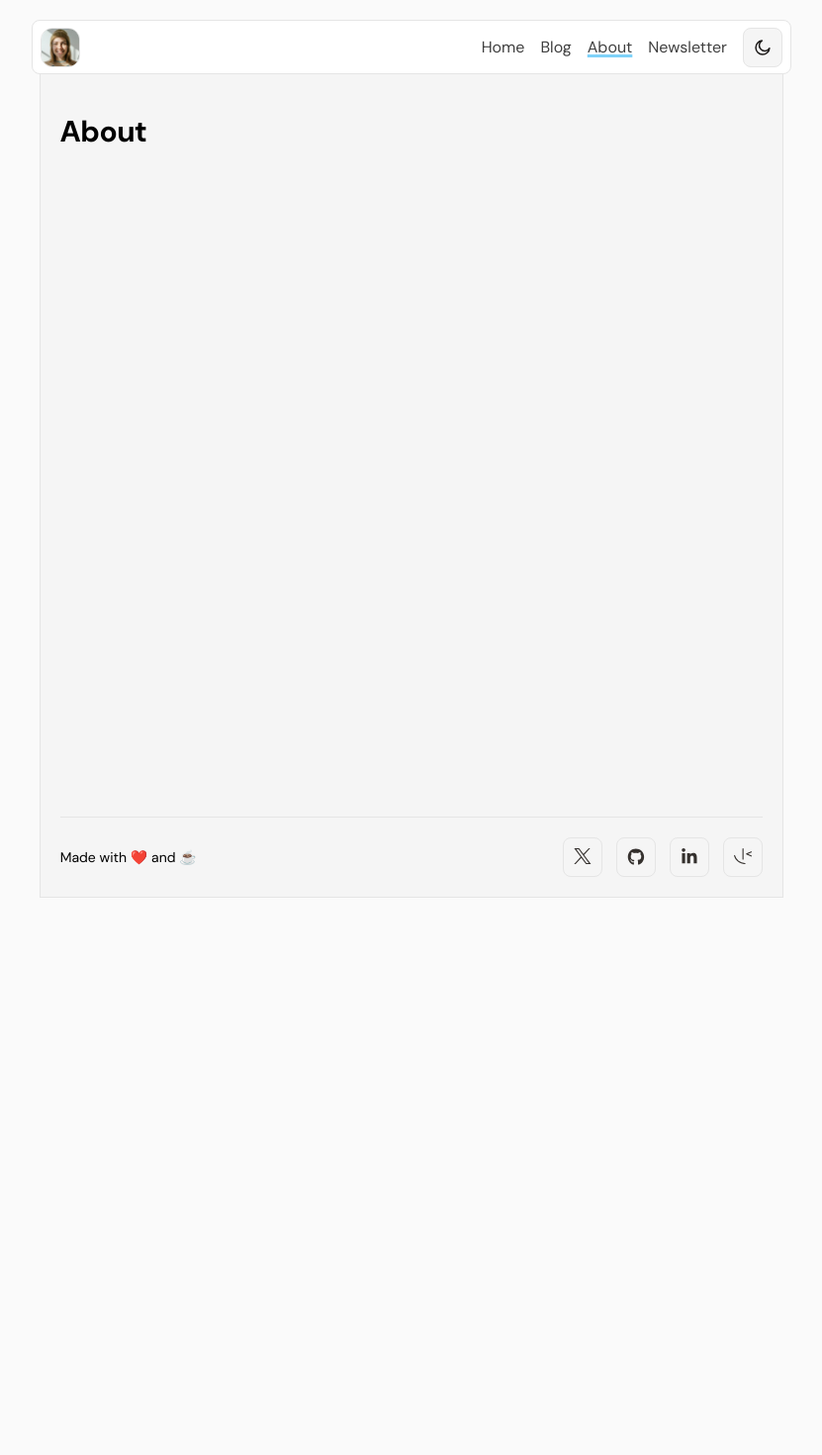
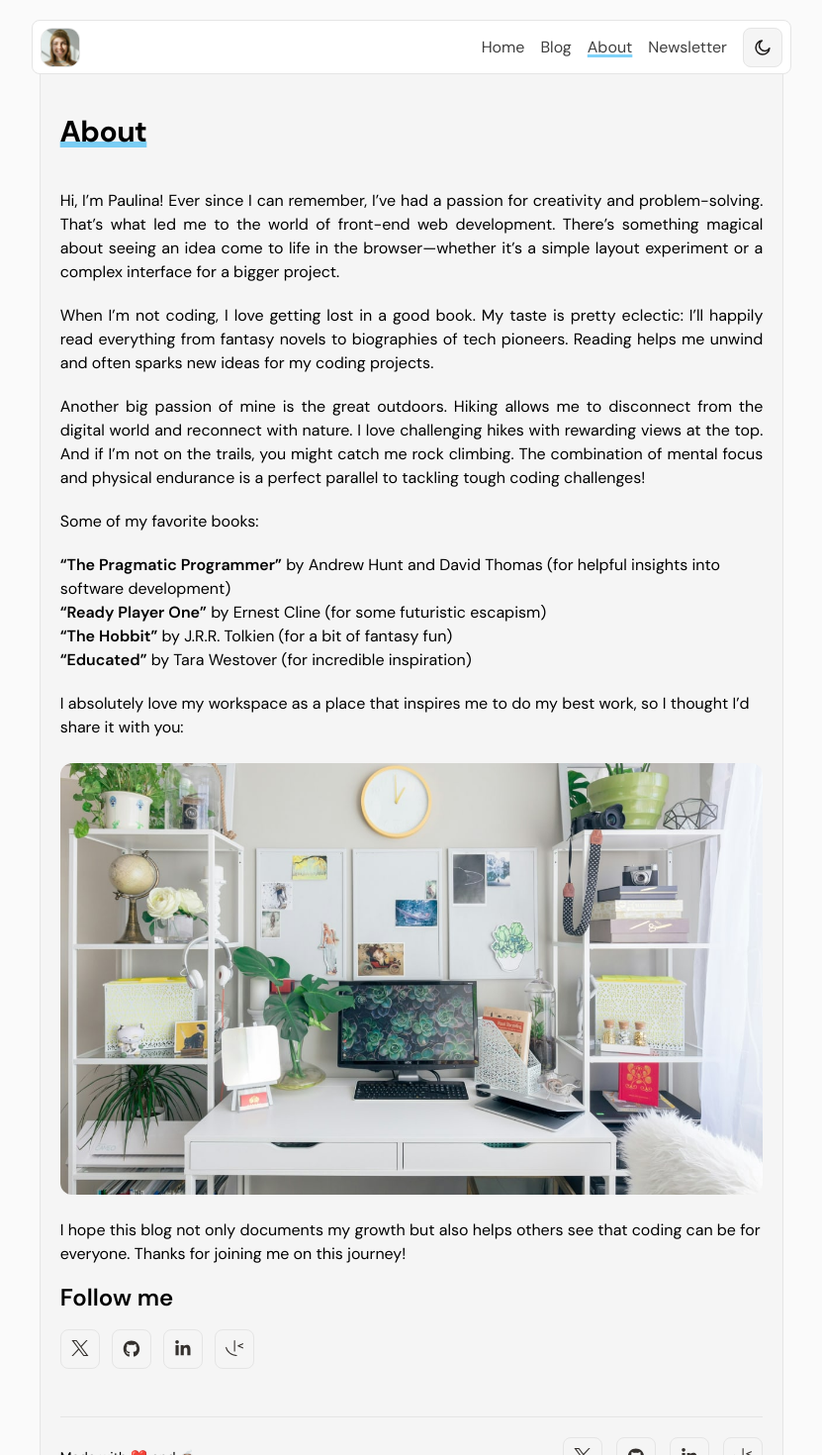
Before and after one commit to valts08/personal_blog, a React (Vite) app: page /about in a window 1280 px wide. Shown: the top 1470 px of the page at 99% size, without its empty margins (224-1055 px from the left). Before the commit the page ends 907 px from the top, so only its background shows below. Built offline with nearby package versions, Linux system fonts and the light colour scheme.

Commit message:
Moved the most used media links to a separate component, added a PageHeading component for unified styling

```diff
--- a/src/components/Footer.tsx
+++ b/src/components/Footer.tsx
@@ -1,4 +1,4 @@
-import LogoImg from "./LogoImg";
+import MediaLinks from "./MediaLinks";
 
 const Footer = () => {
 
@@ -9,10 +9,7 @@ const Footer = () => {
                 <div className='flex justify-between'>
                     <span className='text-sm place-self-center'>Made with ❤️ and ☕</span>
                     <div className="flex gap-x-3.5 place-self-center">
-                        <LogoImg type='x' />
-                        <LogoImg type='github' />
-                        <LogoImg type='linkedin' />
-                        <LogoImg type='frontend-mentor' />
+                        <MediaLinks />
                     </div>
                 </div>
             </footer>
--- /dev/null
+++ b/src/components/MediaLinks.tsx
@@ -0,0 +1,15 @@
+import LogoImg from "./LogoImg"
+
+const MediaLinks = () => {
+
+    return (
+        <>
+            <LogoImg type='x' />
+            <LogoImg type='github' />
+            <LogoImg type='linkedin' />
+            <LogoImg type='frontend-mentor' />
+        </>
+    )
+}
+
+export default MediaLinks
--- /dev/null
+++ b/src/components/PageHeading.tsx
@@ -0,0 +1,10 @@
+const PageHeading = ({ children }: any) => {
+
+    return (
+        <h1 className="text-3xl font-bold pb-5 underline decoration-sky-500/50 decoration-6 underline-offset-0">
+            {children}
+        </h1>
+    )
+}
+
+export default PageHeading
--- a/src/pages/about/About.tsx
+++ b/src/pages/about/About.tsx
@@ -1,8 +1,65 @@
+import WorkspaceImgLarge from "../../assets/images/image-workspace-large.jpg"
+import WorkspaceImgSmall from "../../assets/images/image-workspace-small.jpg"
+import MediaLinks from "../../components/MediaLinks";
+import PageHeading from "../../components/PageHeading";
+
 const About = () => {
 
     return (
         <section className="min-h-[750px] pt-10 pb-3">
-            <h1 className="text-3xl font-bold">About</h1>
+            <PageHeading>About</PageHeading>
+            <article>
+                <div className="py-5 text-justify">
+                    <p>
+                        Hi, I’m Paulina! Ever since I can remember,
+                        I’ve had a passion for creativity and problem-solving.
+                        That’s what led me to the world of front-end web development.
+                        There’s something magical about seeing an idea come to life in the browser—whether it’s a simple layout experiment or a complex interface for a bigger project.
+                    </p>
+                    <p className="py-5">
+                        When I’m not coding, I love getting lost in a good book. My taste is pretty eclectic:
+                        I’ll happily read everything from fantasy novels to biographies of tech pioneers.
+                        Reading helps me unwind and often sparks new ideas for my coding projects.
+                    </p>
+                    <p>
+                        Another big passion of mine is the great outdoors.
+                        Hiking allows me to disconnect from the digital world and reconnect with nature.
+                        I love challenging hikes with rewarding views at the top. And if I’m not on the trails, you might catch me rock climbing.
+                        The combination of mental focus and physical endurance is a perfect parallel to tackling tough coding challenges!
+                    </p>
+                </div>
+                <h4>Some of my favorite books:</h4>
+                <ul className="py-5 marker:text-gray-950">
+                    <li>
+                        <span className="font-semibold">“The Pragmatic Programmer”</span> by Andrew Hunt and David Thomas (for helpful insights into software development)
+                    </li>
+                    <li>
+                        <span className="font-semibold">“Ready Player One”</span> by Ernest Cline (for some futuristic escapism)
+                    </li>
+                    <li>
+                        <span className="font-semibold">“The Hobbit”</span> by J.R.R. Tolkien (for a bit of fantasy fun)
+                    </li>
+                    <li>
+                        <span className="font-semibold">“Educated”</span> by Tara Westover (for incredible inspiration)
+                    </li>
+                </ul>
+                <span>
+                    I absolutely love my workspace as a place that inspires me to do my best work, so I thought I’d share it with you:
+                </span>
+                <div className="my-6">
+                    <img className="rounded-xl" src={window.innerWidth > 500 ? WorkspaceImgLarge : WorkspaceImgSmall} alt="workspace-image" />
+                </div>
+                <p>
+                    I hope this blog not only documents my growth but also helps others see that coding can be for everyone.
+                    Thanks for joining me on this journey!
+                </p>
+            </article>
+            <article className="pb-9">
+                <h2 className="text-2xl font-semibold py-4">Follow me</h2>
+                <div className="flex gap-x-3 place-self-start">
+                    <MediaLinks />
+                </div>
+            </article>
         </section>
     );
 }
--- a/src/pages/blog/Blog.tsx
+++ b/src/pages/blog/Blog.tsx
@@ -1,12 +1,13 @@
 import { mockArticles } from '../../utils/mockArticles';
 import ArticleList from "../../components/ArticleList";
+import PageHeading from '../../components/PageHeading';
 
 const Blog = () => {
 
     return (
         <section className='min-h-[750px]'>
             <article className="pt-10 pb-3">
-                <h1 className="text-3xl font-bold pb-3">My Articles</h1>
+                <PageHeading>My Articles</PageHeading>
                 <p>Below are all my recent blog posts. Click on any title to read the full article.</p>
             </article>
             <ArticleList articles={mockArticles}/>
--- a/src/pages/home/Home.tsx
+++ b/src/pages/home/Home.tsx
@@ -1,5 +1,6 @@
-import LogoImg from '../../components/LogoImg';
+import MediaLinks from '../../components/MediaLinks';
 import ArticleList from '../../components/ArticleList';
+import PageHeading from '../../components/PageHeading';
 import { Link } from 'react-router-dom';
 import { mockArticles } from '../../utils/mockArticles';
 
@@ -9,17 +10,14 @@ const Home = () => {
         <section className='min-h-[750px]'>
             <article className="pb-10 pt-5">
                 <div className='py-5'>
-                    <h1 className="text-3xl font-bold pb-5 underline decoration-sky-500/50 decoration-6 underline-offset-0">Hi, I'm Paulina</h1>
+                    <PageHeading>Hi, I'm Paulina</PageHeading>
                     <p>Welcome to my little corner of the internet!
                     I'm thrilled to have you here. This space is where I'll be sharing my thoughts, experiences, and discoveries on everything from coding best practices and the latest web development trends, to my personal adventures in trying new recipes and exploring local hiking trails.
                     Whether you're a fellow developer, a curious reader, or just someone looking for a bit of inspiration, I hope you'll find something here that resonates with you.
                     So, grab a virtual cup of coffee, settle in, and let's embark on this journey together!</p>
                 </div>
                 <div className="flex justify-items-start gap-x-3.5">
-                    <LogoImg type='x' />
-                    <LogoImg type='github' />
-                    <LogoImg type='linkedin' />
-                    <LogoImg type='frontend-mentor' />
+                    <MediaLinks />
                 </div>
             </article>
             <div className='border-b border-neutral-300'></div>
```
